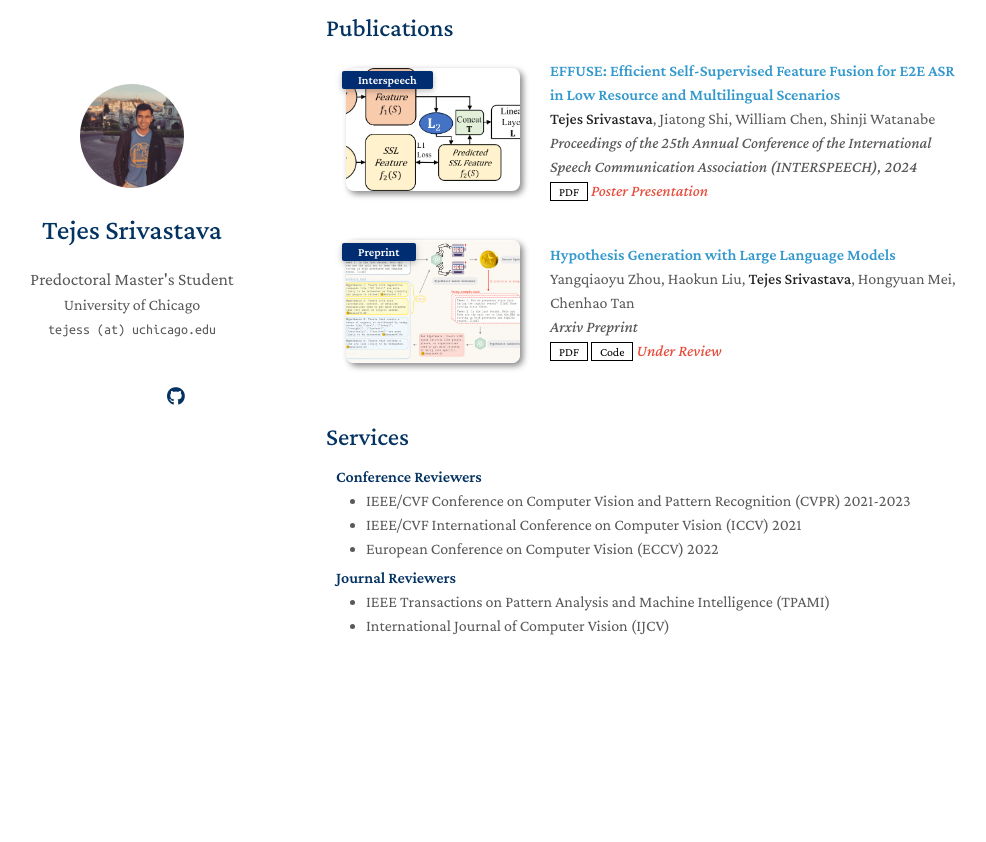
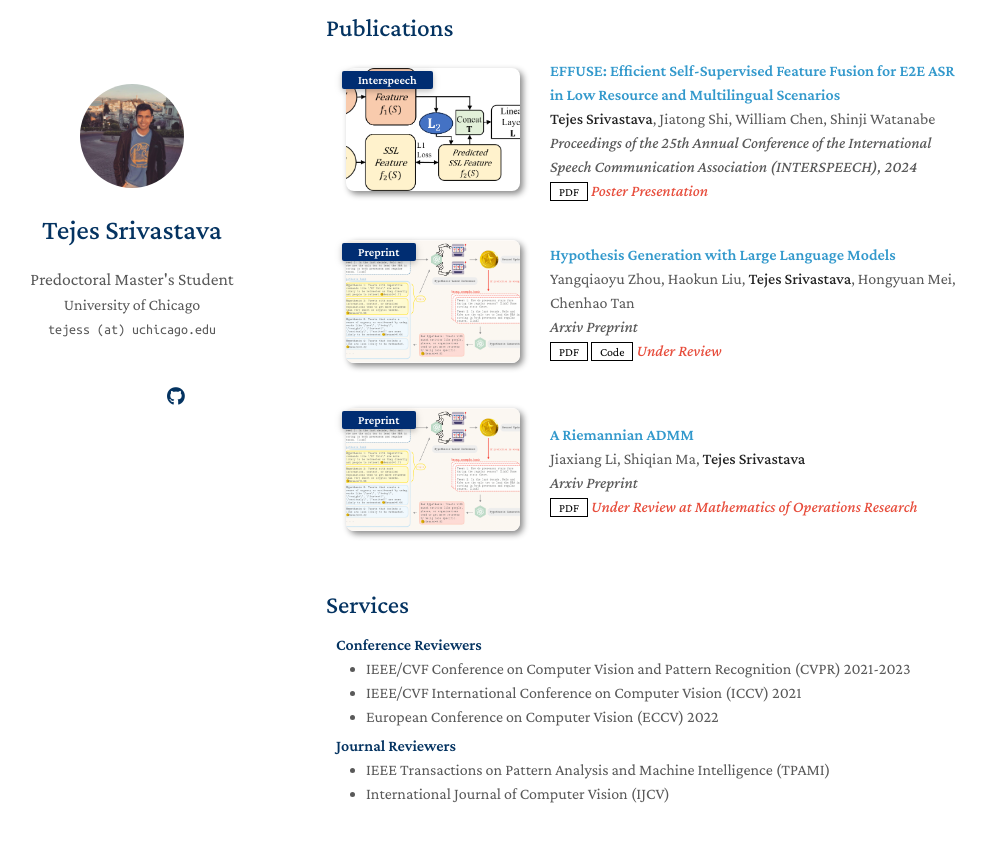
Before and after one commit to tejess/tejess.github.io, a Jekyll site: the page built from index.md, in a window 1280 px wide and 900 px high, scrolled down 660 px. Shown: the top 842 px of the window, without its empty margins (144-1130 px from the left). Built offline with Jekyll 4.4.1, drawn with Linux system fonts in a browser that asks for light colours; a style sheet for code colours, icons or effects is not loaded; our own code applies the rules of GitHub Pages for plain Markdown files; before the commit the page ends 1392 px from its top, so only the background shows below that.

Commit message:
Update publications.yml

```diff
--- a/_data/publications.yml
+++ b/_data/publications.yml
@@ -16,3 +16,12 @@ main:
     code: https://github.com/ChicagoHAI/hypothesis_generation
     image: ./assets/img/hypogenic_figure1_large_font-1-1.png
     notes: Under Review
+
+
+  - title: "A Riemannian ADMM"
+    authors: Jiaxiang Li, Shiqian Ma, <strong>Tejes Srivastava</strong>
+    conference_short: Preprint
+    conference: Arxiv Preprint
+    pdf: https://arxiv.org/pdf/2404.04326
+    image: ./assets/img/hypogenic_figure1_large_font-1-1.png
+    notes: Under Review at Mathematics of Operations Research
```
